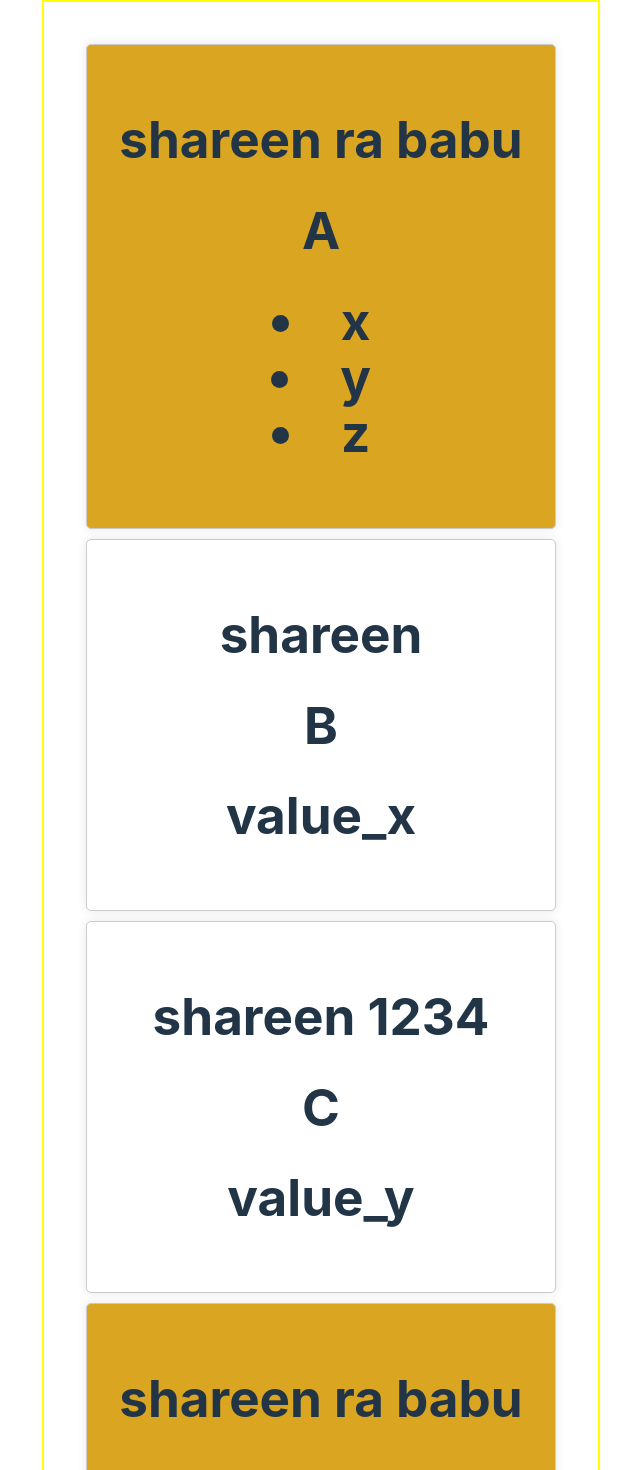
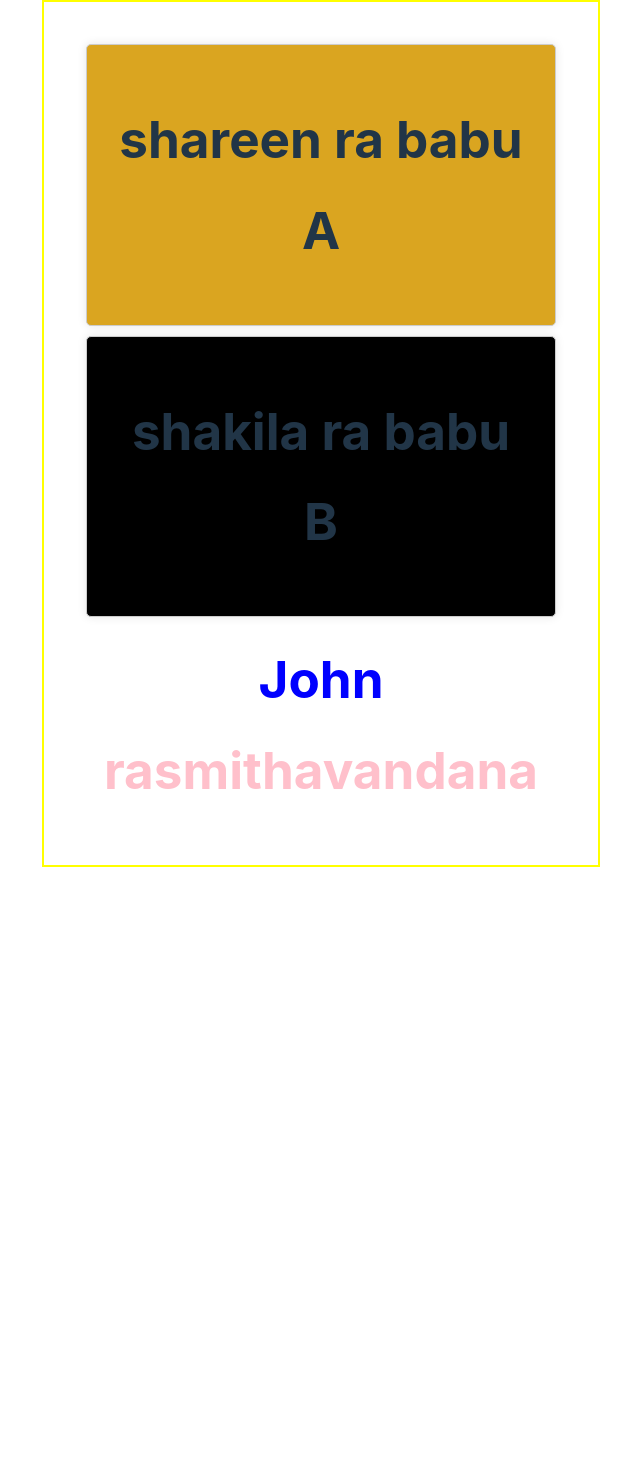
Before and after one commit to codewithsharu/BACKEND-DEVLOPEMENT, a React (Vite) app in the folder REACT-js/shareen-app/: page / in a window 1280 px wide. Shown: the top 1470 px of the page, without its empty margins (319-959 px from the left). After the commit the page ends 867 px from the top, so only its background shows below. Built offline with nearby package versions, Linux system fonts and the light colour scheme.

Commit message:
passing-username-and-colour-dynamic

```diff
--- a/REACT-js/shareen-app/src/App.jsx
+++ b/REACT-js/shareen-app/src/App.jsx
@@ -1,16 +1,16 @@
+// App.jsx
 import React from 'react';
 import './App.css';
 
 function App(props) {
   let s = {
-    backgroundColor: props.sec === "A" ? "goldenrod" : "white"
+    backgroundColor: props.sec === "A" ? "goldenrod" : "black"
   };
 
   return (
     <div className="card" style={s}>
       <h1>{props.title}</h1>
       <h1>{props.sec}</h1>
-      <h1>{props.option}</h1>
     </div>
   );
 }
--- /dev/null
+++ b/REACT-js/shareen-app/src/MsgBox.jsx
@@ -0,0 +1,7 @@
+// MsgBox.jsx
+import React from 'react';
+
+export default function MsgBox({ userName, textColor }) {
+  const styles = { color: textColor };
+  return <h1 style={styles}>{userName}</h1>;
+}
--- a/REACT-js/shareen-app/src/main.jsx
+++ b/REACT-js/shareen-app/src/main.jsx
@@ -1,27 +1,18 @@
+// index.jsx
 import React from 'react';
 import ReactDOM from 'react-dom';
 import App from './App.jsx';
+import MsgBox from './MsgBox.jsx';
+
 import './index.css';
 
-let o = [ <li>x</li>,
-<li>y</li>,
-<li>z</li>];
-let dic = {
-  x: 'value_x',
-  y: 'value_y',
-  z: 'value_z'
-};
 ReactDOM.render(
   <React.StrictMode>
-    <App title="shareen ra babu" sec="A" option={o} />
-    <App title="shareen" sec="B"option={dic.x}  />
-    <App title="shareen 1234" sec="C" option={dic.y} />
-    <App title="shareen ra babu" sec="A" option={o} />
-    <App title="shareen" sec="B"option={dic.x}  />
-    <App title="shareen 1234" sec="C" option={dic.y} />
-    <App title="shareen ra babu" sec="A" option={o} />
-    <App title="shareen" sec="B"option={dic.x}  />
-    <App title="shareen 1234" sec="C" option={dic.y} />
+    <App title="shareen ra babu" sec="A" />
+    <App title="shakila ra babu" sec="B" />
+    <MsgBox userName="John" textColor="blue" />
+    <MsgBox userName="rasmithavandana" textColor="pink" />
+
   </React.StrictMode>,
   document.getElementById('root')
 );
```
Also changed, not shown: REACT-js/shareen-app/src/props.jsx (deleted, +0 -12 lines).
